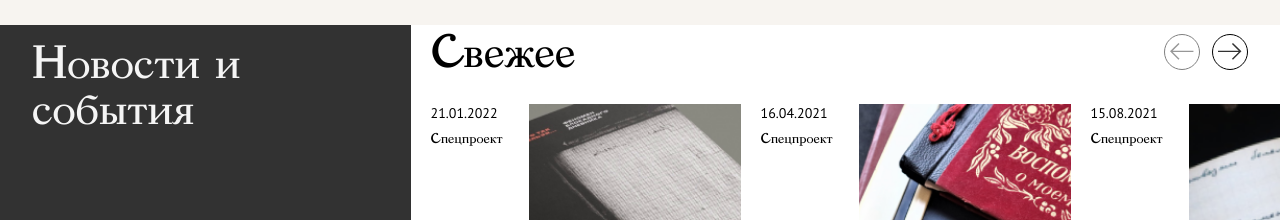
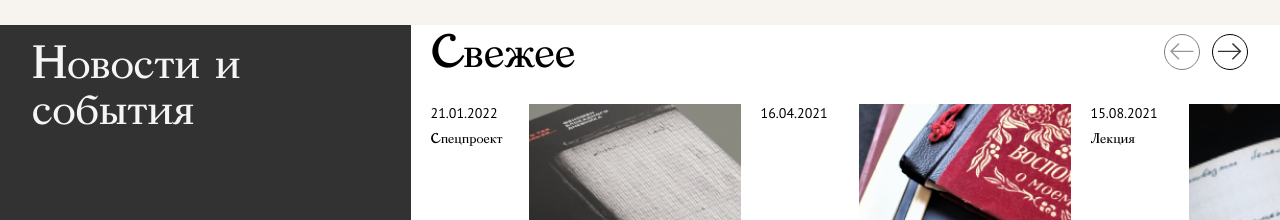
Before and after one commit to Wintori/Projito, a plain HTML site: page index.html in a window 1280 px wide. Shown: the part 1240-1460 px from the top of the page. Drawn offline with Linux system fonts and the light colour scheme.

Commit message:
Изменить текст в карточках секции news

```diff
--- a/index.html
+++ b/index.html
@@ -157,9 +157,6 @@
                                 <p class="news__card_date">
                                     16.04.2021
                                 </p>
-                                <p class="news__card_type">
-                                    Спецпроект
-                                </p>
                             </div>
                             <img src="./images/alboms.png" class="news__card_image" alt="Книга">
                         </div>
@@ -175,7 +172,7 @@
                                     15.08.2021
                                 </p>
                                 <p class="news__card_type">
-                                    Спецпроект
+                                    Лекция
                                 </p>
                             </div>
                             <img src="./images/notebook.png" class="news__card_image" alt="Книга">
```
